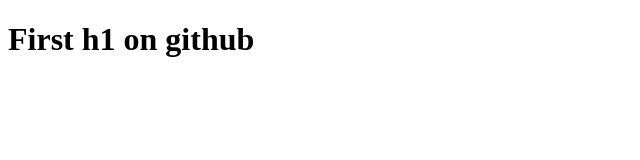
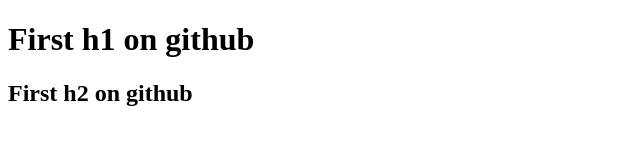
Before and after one commit to benjamin31200/HelloWorld, a plain HTML site: page index.html in a window 1280 px wide. Shown: the whole page, without its empty margins (0-640 px from the left). Drawn offline with Linux system fonts and the light colour scheme.

Commit message:
Update H2
Update my work with first h2 in the body.

```diff
--- a/index.html
+++ b/index.html
@@ -8,6 +8,7 @@
 </head>
 <body>
     <h1>First h1 on github</h1>
+    <h2>First h2 on github</h2>
 
 </body>
 </html>
```
